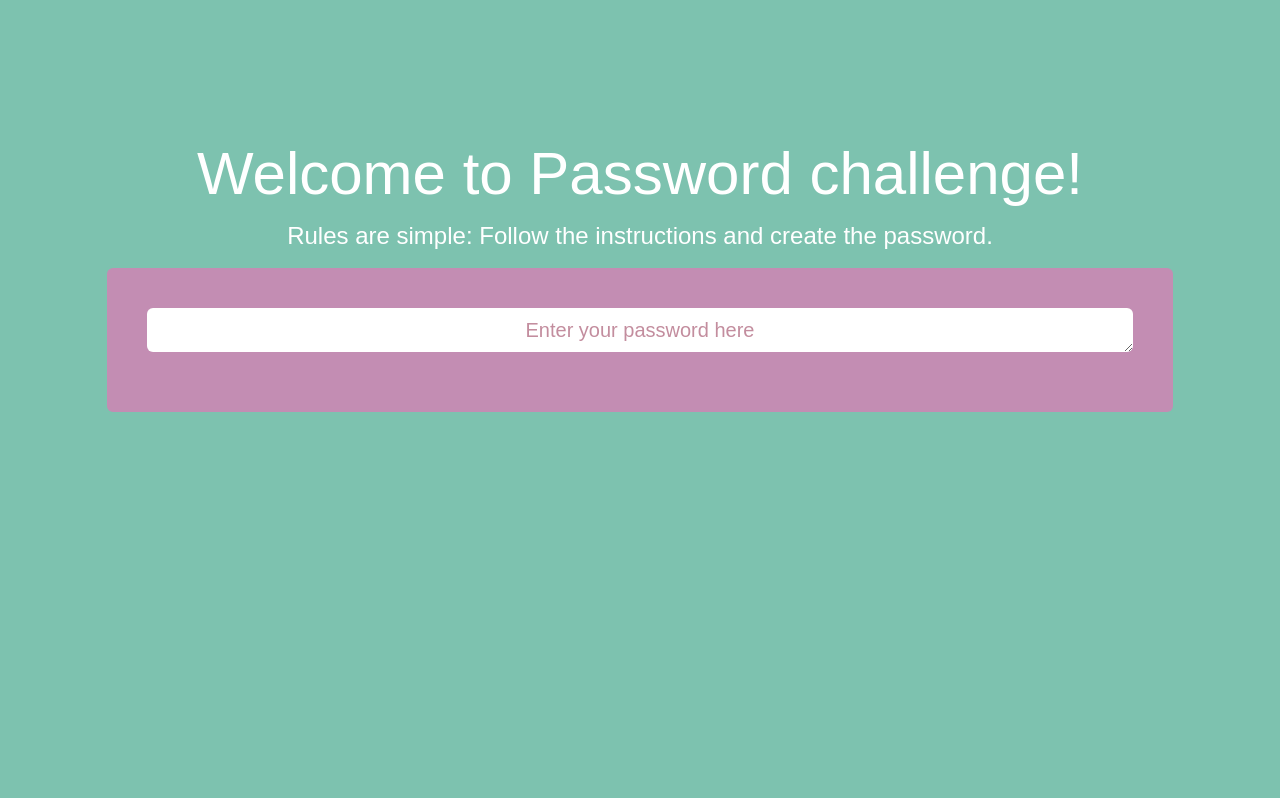
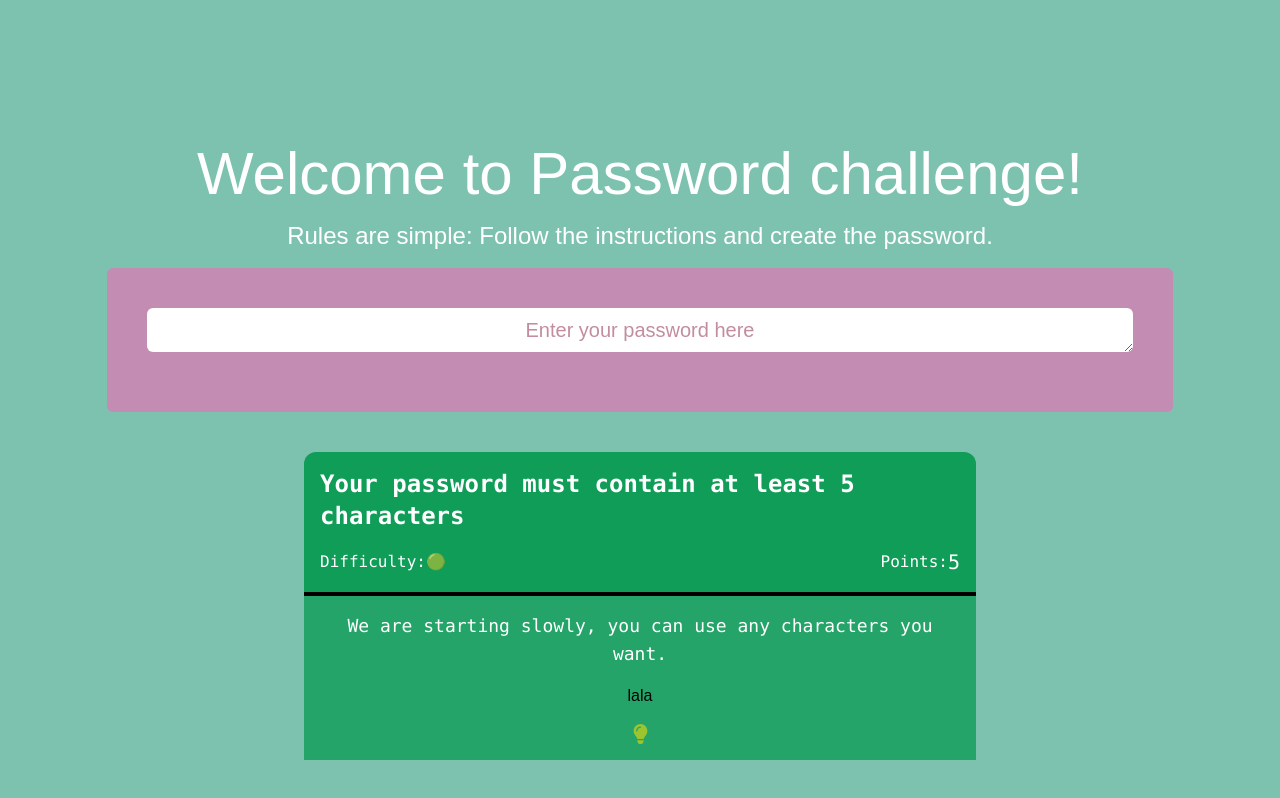
Before and after one commit to Michael-Melis/password-game, a Next.js app: page /en in a window 1280 px wide. Both pictures are taken after a click on the button "Start challenge". Built offline with nearby package versions, Linux system fonts and the light colour scheme.

Commit message:
feat(Task): create layout and logic for Tasks

```diff
--- a/app/[locale]/_components/Header.tsx
+++ b/app/[locale]/_components/Header.tsx
@@ -6,16 +6,19 @@ import { useState } from 'react';
 const Header = ({ challengeStarted }: { challengeStarted: boolean }) => {
   const [isHovered, setIsHovered] = useState(false);
 
-  const dataForTitle = {
-    text: 'title',
-    styles: 'text-2xl md:text-6xl  mx-1 text-white delay-0 mt-4',
-  };
-
   return (
     <div className='flex flex-col justify-center items-center mx-2  md:mx-0 mt-32'>
-      <TypoWithTranslation data={dataForTitle} />
       <TypoWithTranslation
-        data={{ text: 'rules', styles: 'text-xl  md:text-2xl text-center text-white my-4' }}
+        data={{
+          text: 'title',
+          styles: 'text-2xl md:text-6xl  mx-1 text-white delay-0 mt-4',
+        }}
+      />
+      <TypoWithTranslation
+        data={{
+          text: 'rules',
+          styles: 'text-xl  md:text-2xl text-center text-white my-4',
+        }}
       />
 
       {!challengeStarted && (
--- a/app/[locale]/_components/MainChallenge.tsx
+++ b/app/[locale]/_components/MainChallenge.tsx
@@ -1,8 +1,9 @@
 'use client';
 
 import { Dispatch, SetStateAction } from 'react';
-import StyledButton from './Button';
+import StyledButton from './elements/Button';
 import MainInput from './MainInput';
+import TasksToSolve from './tasks/TasksToSolve';
 
 const MainChallenge = ({
   challengeStarted,
@@ -12,9 +13,12 @@ const MainChallenge = ({
   setChallengeStarted: Dispatch<SetStateAction<boolean>>;
 }) => {
   return (
-    <div className='rounded-t-2xl flex justify-center'>
+    <div className='rounded-t-2xl flex justify-center w-screen'>
       {challengeStarted ? (
-        <MainInput />
+        <div className='flex flex-col w-screen items-center'>
+          <MainInput />
+          <TasksToSolve />
+        </div>
       ) : (
         <StyledButton
           title='startChallenge'
--- a/app/[locale]/_components/MainInput.tsx
+++ b/app/[locale]/_components/MainInput.tsx
@@ -1,6 +1,6 @@
 import { useTranslations } from 'next-intl';
 import React, { useState } from 'react';
-import DynamicRowTextArea from './DynamicRowTextArea';
+import DynamicRowTextArea from './elements/DynamicRowTextArea';
 
 const MainInput = () => {
   // * Localization
--- a/app/[locale]/_components/TypoWithTranslation.tsx
+++ b/app/[locale]/_components/TypoWithTranslation.tsx
@@ -4,6 +4,7 @@ import { DetailedHTMLProps, HTMLAttributes } from 'react';
 type TypoWithTranslationProps = {
   text: string;
   styles: string;
+  localizationContainer?: string;
   pTagProps?: DetailedHTMLProps<
     HTMLAttributes<HTMLParagraphElement>,
     HTMLParagraphElement
@@ -11,9 +12,9 @@ type TypoWithTranslationProps = {
 };
 
 const TypoWithTranslation = ({ data }: { data: TypoWithTranslationProps }) => {
-  const { text, styles, pTagProps } = data;
+  const { text, styles, pTagProps, localizationContainer = 'MainPage' } = data;
 
-  const t = useTranslations('MainPage');
+  const t = useTranslations(localizationContainer);
   return (
     <p className={styles} {...pTagProps}>
       {t(text)}
--- a/app/[locale]/_components/DynamicRowTextArea.tsx
+++ b/app/[locale]/_components/elements/DynamicRowTextArea.tsx
@@ -1,8 +1,8 @@
 'use client';
 
 import { useTranslations } from 'next-intl';
-import { useScreenWidth } from '../_hooks/useScreenWidth';
-import { calculateNumberOfRows } from '../_utils/helpers';
+import { useScreenWidth } from '../../_hooks/useScreenWidth';
+import { calculateNumberOfRows } from '../../_utils/helpers';
 
 const DynamicRowTextArea = ({
   setValue,
--- /dev/null
+++ b/app/[locale]/_components/tasks/Task.tsx
@@ -0,0 +1,122 @@
+import { ReactNode, useEffect, useState } from 'react';
+import TypoWithTranslation from '../TypoWithTranslation';
+import { FontAwesomeIcon } from '@fortawesome/react-fontawesome';
+import { faLightbulb } from '@fortawesome/free-solid-svg-icons';
+
+export enum TaskDifficulty {
+  low = 'low',
+  medium = 'medium',
+  high = 'high',
+  impossible = 'impossible',
+}
+
+export type TaskProps = {
+  id: string;
+  title: string;
+  difficulty: TaskDifficulty;
+  points: number;
+  solved: boolean;
+  hint?: string;
+  solvedAt?: Date;
+  description?: string;
+  additionalContent?: ReactNode;
+};
+
+const Task = ({ data }: { data: TaskProps }) => {
+  // * States
+  const [toggleHint, setToggleHint] = useState(false);
+  const [bgColor, setBgColor] = useState('bg-[#8A0707] ');
+
+  // * UseEffects
+  useEffect(() => {
+    setBgColor(data.solved ? 'bg-[#0F9D58]' : 'bg-[#8A0707]');
+  }, [data.solved]);
+
+  // * Switches
+  const difficultyIconSwitch = (difficulty: TaskDifficulty) => {
+    switch (difficulty) {
+      case TaskDifficulty.low:
+        return { difficulty: '🟢', points: 5 };
+      case TaskDifficulty.medium:
+        return { difficulty: '🟡', points: 10 };
+      case TaskDifficulty.high:
+        return { difficulty: '🔴', points: 15 };
+      case TaskDifficulty.impossible:
+        return { difficulty: '⚫', points: 20 };
+
+      default:
+        return { difficulty: '🟢', points: 5 };
+    }
+  };
+
+  return (
+    <div className='flex flex-col max-w-2xl'>
+      <div
+        className={`border-b-4 border-black p-4 font-mono ${bgColor} rounded-t-xl`}>
+        <TypoWithTranslation
+          data={{
+            text: data.title,
+            localizationContainer: 'MainChallenge',
+            styles: 'text-2xl text-white font-bold',
+          }}
+        />
+        <div className='flex justify-between'>
+          <div className='flex items-center mt-4'>
+            <TypoWithTranslation
+              data={{
+                text: 'difficulty',
+                localizationContainer: 'MainChallenge',
+                styles: 'text-white',
+              }}
+            />
+            <p>{difficultyIconSwitch(data.difficulty).difficulty}</p>
+          </div>
+          <div className='flex items-center mt-4'>
+            <TypoWithTranslation
+              data={{
+                text: 'points',
+                localizationContainer: 'MainChallenge',
+                styles: 'text-white',
+              }}
+            />
+            <p className='text-xl text-white'>
+              {difficultyIconSwitch(data.difficulty).points}
+            </p>
+          </div>
+        </div>
+      </div>
+      <div className={`${bgColor} bg-opacity-80 flex flex-col items-center`}>
+        {data.description && (
+          <TypoWithTranslation
+            data={{
+              text: data.description,
+              localizationContainer: 'MainChallenge',
+              styles: 'text-lg text-white text-center p-4 font-mono',
+            }}
+          />
+        )}
+        {data.additionalContent && data.additionalContent}
+        {data.hint && (
+          <>
+            <FontAwesomeIcon
+              icon={faLightbulb}
+              onClick={() => setToggleHint(!toggleHint)}
+              className='cursor-pointer animate-pulse p-4 text-xl text-[#FFDF00]'
+            />
+            {toggleHint && (
+              <TypoWithTranslation
+                data={{
+                  text: data.hint,
+                  localizationContainer: 'MainChallenge',
+                  styles: 'text-lg text-white text-center p-4 font-mono',
+                }}
+              />
+            )}
+          </>
+        )}
+      </div>
+    </div>
+  );
+};
+
+export default Task;
--- /dev/null
+++ b/app/[locale]/_components/tasks/TasksToSolve.tsx
@@ -0,0 +1,24 @@
+import React from 'react';
+import Task, { TaskDifficulty, TaskProps } from './Task';
+
+const TasksToSolve = () => {
+  const taskObject: TaskProps = {
+    id: '123456',
+    title: 'title1',
+    difficulty: TaskDifficulty.low,
+    points: 10,
+    solved: true,
+    hint: 'Lorem ipsum dolor sit amet consectetur adipisicing elit. Eius ipsa reprehenderit, voluptate aliquid dolores, optio veritatis ipsum, debitis quia error et minima.',
+    description: 'description1',
+
+    additionalContent: <>lala</>,
+  };
+
+  return (
+    <div className='mt-10 max-w-2xl min-w-full rounde flex justify-center'>
+      <Task data={taskObject} />
+    </div>
+  );
+};
+
+export default TasksToSolve;
--- a/app/[locale]/layout.tsx
+++ b/app/[locale]/layout.tsx
@@ -2,6 +2,9 @@ import { NextIntlClientProvider } from 'next-intl';
 import { notFound } from 'next/navigation';
 import { ReactNode } from 'react';
 import '../globals.css';
+import "@fortawesome/fontawesome-svg-core/styles.css";
+import { config } from "@fortawesome/fontawesome-svg-core";
+config.autoAddCss = false;
 
 export function generateStaticParams() {
   return [{ locale: 'en' }, { locale: 'de' }];
--- a/app/[locale]/page.tsx
+++ b/app/[locale]/page.tsx
@@ -3,6 +3,7 @@
 import { useState } from 'react';
 import Header from './_components/Header';
 import MainChallenge from './_components/MainChallenge';
+
 
 export default function Index() {
   const [challengeStarted, setChallengeStarted] = useState<boolean>(false);
@@ -14,6 +15,7 @@ export default function Index() {
         challengeStarted={challengeStarted}
         setChallengeStarted={setChallengeStarted}
       />
+
     </>
   );
 }
--- a/messages/en.json
+++ b/messages/en.json
@@ -9,5 +9,11 @@
   },
   "Buttons": {
     "startChallenge": "Start challenge"
+  },
+  "MainChallenge": {
+    "difficulty": "Difficulty: ",
+    "points": "Points: ",
+    "title1": "Your password must contain at least 5 characters",
+    "description1": "We are starting slowly, you can use any characters you want."
   }
 }
--- a/package.json
+++ b/package.json
@@ -9,6 +9,9 @@
     "lint": "next lint"
   },
   "dependencies": {
+    "@fortawesome/fontawesome-svg-core": "^6.4.2",
+    "@fortawesome/free-solid-svg-icons": "^6.4.2",
+    "@fortawesome/react-fontawesome": "^0.2.0",
     "@hookform/resolvers": "^3.2.0",
     "@reduxjs/toolkit": "^1.9.5",
     "@types/node": "20.5.0",
```
Also changed, not shown: app/[locale]/_components/elements/Button.tsx (renamed from app/[locale]/_components/Button.tsx), 1 other file (tests, documents, lock files or other folders).
